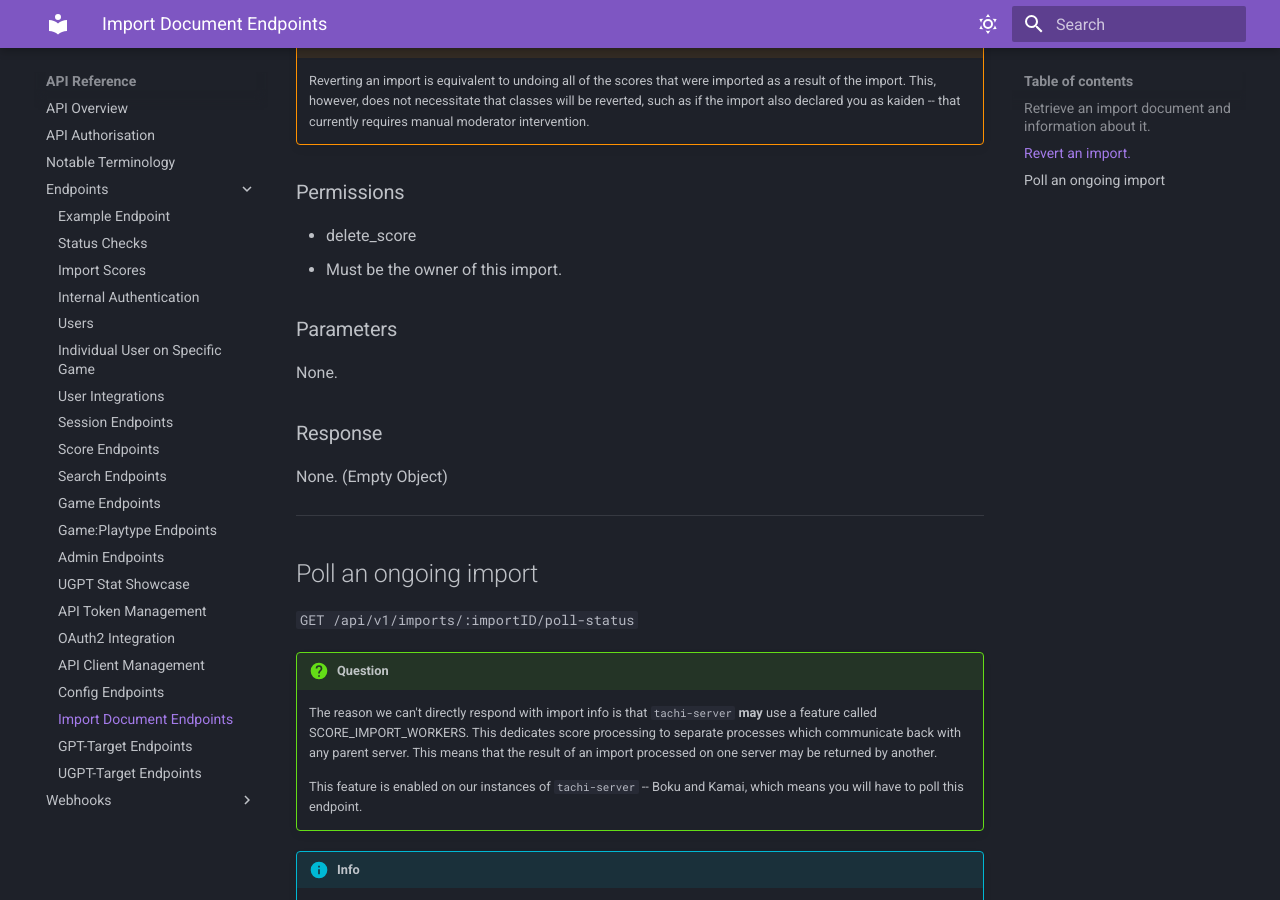
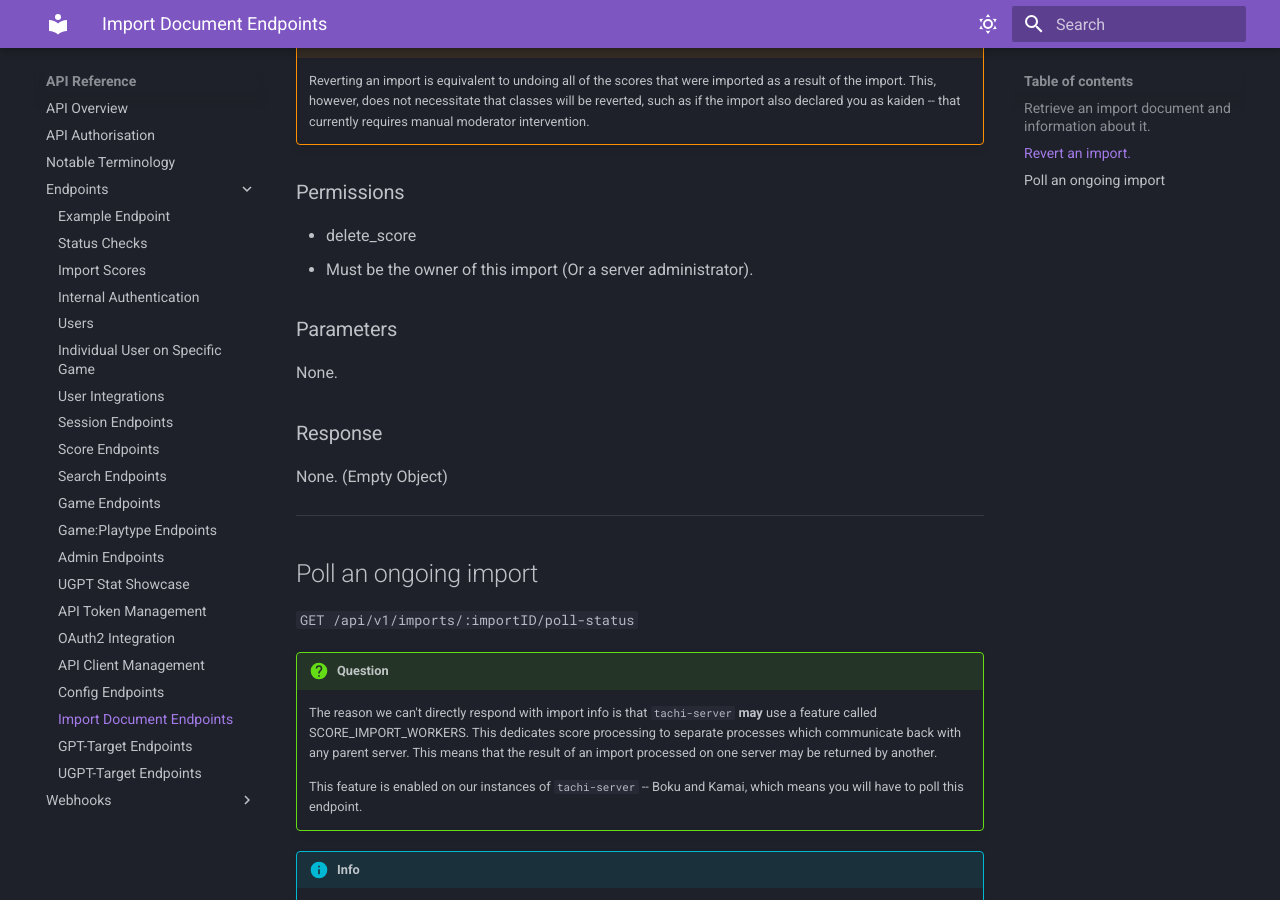
Before and after one commit to zkrising/Tachi, an MkDocs documentation site: the page built from docs/docs/api/routes/imports.md, in a window 1280 px wide and 900 px high, scrolled down 1324 px. Built offline with MkDocs 1.6.1 and Material for MkDocs 9.7.7, drawn with Linux system fonts in a browser that asks for light colours.

Commit message:
docs: admins can delete others' imports

```diff
--- a/docs/docs/api/routes/imports.md
+++ b/docs/docs/api/routes/imports.md
@@ -47,7 +47,7 @@ None.
 ### Permissions
 
 - delete_score
-- Must be the owner of this import.
+- Must be the owner of this import (Or a server administrator).
 
 ### Parameters
 
```
